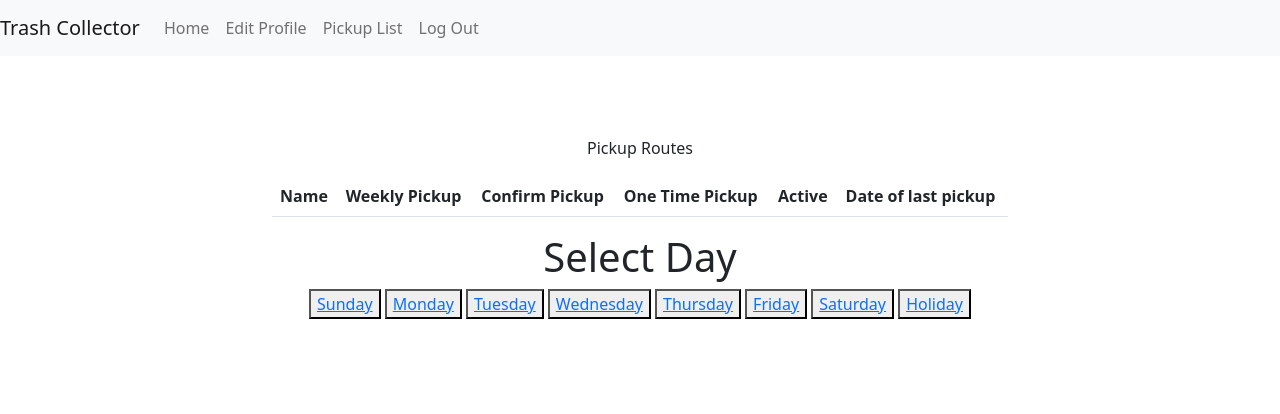
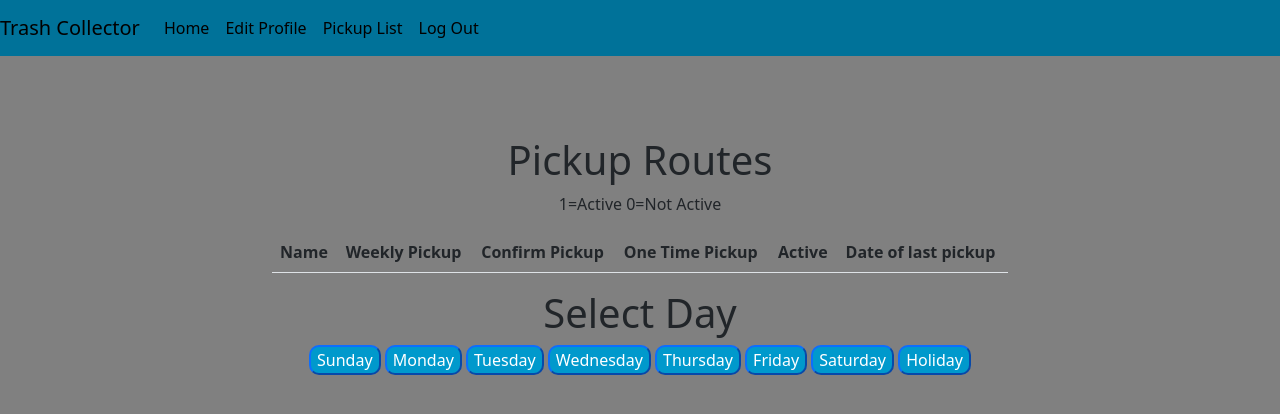
Before and after one commit to AustinH1131/Django_Trash_Collector, a Django app: page /employees/sunday/ in a window 1280 px wide. Shown: the top 414 px of the page. Run offline with Django 3.2, Linux system fonts and the light colour scheme; a user stored in the database is signed in; tables that the repository leaves empty hold one stand-in row (values such as "Sample post"); lists and menus that the app fills with data are empty.

Commit message:
Website CSS Style added

```diff
--- a/trash_collector/employees/templates/employees/employee_base.html
+++ b/trash_collector/employees/templates/employees/employee_base.html
@@ -1,7 +1,7 @@
 {% extends 'base.html' %}
 
 {% block navbar %}
-    <a class="nav-item nav-link" href="{% url 'employees:index' %}">Home</a>
-    <a class="nav-item nav-link" href="{% url 'employees:edit_profile' %}">Edit Profile</a>
-    <a class="nav-item nav-link" href="{% url 'employees:pickup_list' %}">Pickup List</a>
+    <a class="nav-item nav-link" href="{% url 'employees:index' %}" style="color: black;">Home</a>
+    <a class="nav-item nav-link" href="{% url 'employees:edit_profile' %}" style="color: black;">Edit Profile</a>
+    <a class="nav-item nav-link" href="{% url 'employees:pickup_list' %}" style="color: black;">Pickup List</a>
 {% endblock %}
--- a/trash_collector/employees/templates/employees/index.html
+++ b/trash_collector/employees/templates/employees/index.html
@@ -20,7 +20,7 @@
 
   {% else %}
     <p>You are at the employee index, but you are not logged in.</p>
-    <a href="{% url 'login' %}">Log In</a>
-    <a href="{% url 'accounts:register' %}">Sign Up</a>
+    <a href="{% url 'login' %}"style="color: black;">Log In</a>
+    <a href="{% url 'accounts:register' %}" style="color: black;">Sign Up</a>
   {% endif %}
 {% endblock %}
--- a/trash_collector/employees/templates/employees/pickup_list.html
+++ b/trash_collector/employees/templates/employees/pickup_list.html
@@ -4,7 +4,10 @@
 {% block content %}
 <br />
 <form action="{% url 'employees:pickup_list' %}" method="post">
-<head>Pickup Routes</head>
+<h1>Pickup Routes</h1>
+<head> 1=Active
+     0=Not Active
+</head>
 <p>
     {%csrf_token%}
 
@@ -32,14 +35,14 @@
   </tbody>
 </table>
 <h1>Select Day</h1>
-<button><a href = "{% url 'employees:sunday' %}">Sunday</a></button>
-<button><a href = "{% url 'employees:monday' %}">Monday</a></button>
-<button><a href = "{% url 'employees:tuesday' %}">Tuesday</a></button>
-<button><a href = "{% url 'employees:wednesday' %}">Wednesday</a></button>
-<button><a href = "{% url 'employees:thursday' %}">Thursday</a></button>
-<button><a href = "{% url 'employees:friday' %}">Friday</a></button>
-<button><a href = "{% url 'employees:saturday' %}">Saturday</a></button>
-<button><a href = "https://www.youtube.com/watch?v=dQw4w9WgXcQ">Holiday</a></button>
+<button type="button" class="btn-primary"><a class="btn-link" href = "{% url 'employees:sunday' %}">Sunday</a></button>
+<button type="button" class="btn-primary"><a class="btn-link" href = "{% url 'employees:monday' %}">Monday</a></button>
+<button type="button" class="btn-primary"><a class="btn-link" href = "{% url 'employees:tuesday' %}">Tuesday</a></button>
+<button type="button" class="btn-primary"><a class="btn-link" href = "{% url 'employees:wednesday' %}">Wednesday</a></button>
+<button type="button" class="btn-primary"><a class="btn-link" href = "{% url 'employees:thursday' %}">Thursday</a></button>
+<button type="button" class="btn-primary"><a class="btn-link" href = "{% url 'employees:friday' %}">Friday</a></button>
+<button type="button" class="btn-primary"><a class="btn-link" href = "{% url 'employees:saturday' %}">Saturday</a></button>
+<button type="button" class="btn-primary"><a class="btn-link" href = "https://www.youtube.com/watch?v=dQw4w9WgXcQ">Holiday</a></button>
 
 
 
--- a/trash_collector/templates/base.html
+++ b/trash_collector/templates/base.html
@@ -16,7 +16,7 @@
       .btn-primary {
           background: #0099cc;
           color: #ffffff;
-          border-radius: 5px;
+          border-radius: 10px;
       }
 
       .btn-primary:hover, .btn-primary:focus, .btn-primary:active, .btn-primary.active, .open > .dropdown-toggle.btn-primary {
@@ -34,13 +34,13 @@
       }
   </style>
 </head>
-  <body>
+  <body style="background-color:grey;">
   {% if user.is_authenticated %}
-  <nav class="navbar navbar-expand-lg navbar-light bg-light">
-    <a class="navbar-brand" href="#">Trash Collector</a>
+  <nav class="navbar navbar-expand-lg" style="background-color:#007299;">
+    <a class="navbar-brand" href="#" style="color: black;">Trash Collector</a>
     <div class="navbar-nav">
     {% block navbar %}{% endblock %}
-    <a class="nav-item nav-link" href="{% url 'logout' %}">Log Out</a>
+    <a class="nav-item nav-link" href="{% url 'logout' %}" style="color: black;">Log Out</a>
     </div>
   </nav>
   {% endif %}
--- a/trash_collector/templates/home.html
+++ b/trash_collector/templates/home.html
@@ -11,11 +11,11 @@
 <br />
 {% if user.is_authenticated %}
   Hello {{ user.username }}. You don't have a group assigned. Please contact administrator or attempt to register again.
-  <p><a href="{% url 'logout' %}">Log Out</a></p>
+  <p><a href="{% url 'logout' %}" style="color: black;">Log Out</a></p>
 {% else %}
   <p>You are not logged in. Please log in or create an account.</p>
-  <a href="{% url 'login' %}">Log In</a>
-  <a href="{% url 'accounts:register' %}">Sign Up</a>
+  <a href="{% url 'login' %}" style="color: black;">Log In</a>
+  <a href="{% url 'accounts:register' %}" style="color: black;">Sign Up</a>
 {% endif %}
 {% endblock %}
 
```
